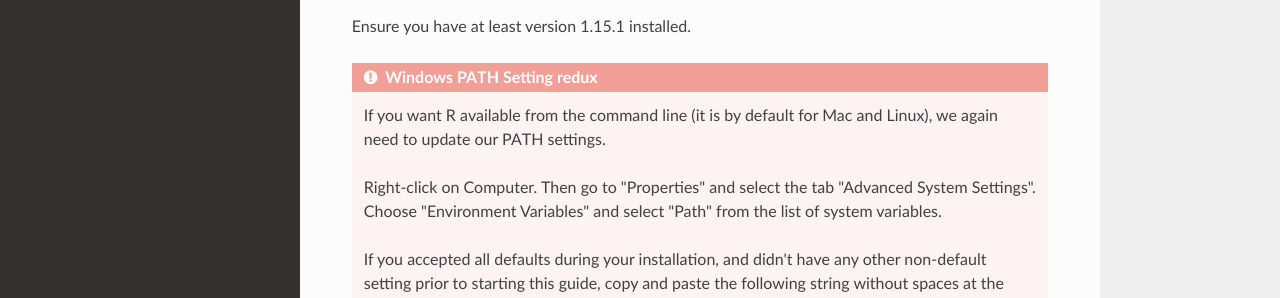
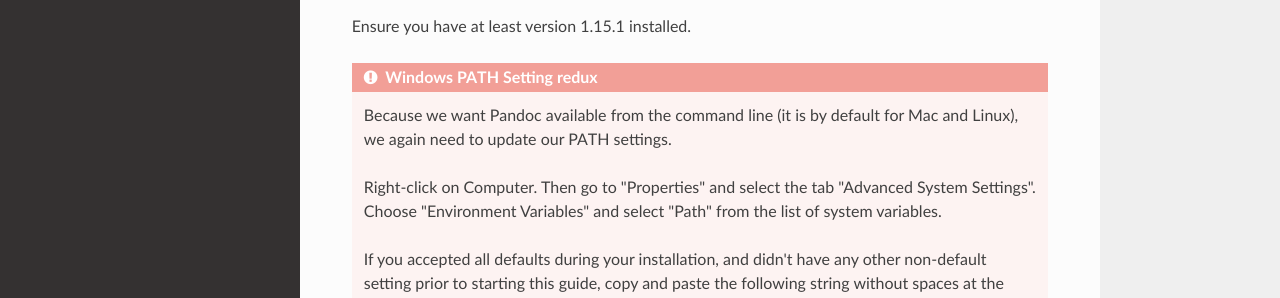
Before and after one commit to pp4rs/DEPRECATED-installation-guide, an MkDocs documentation site: the page built from docs/pandoc.md, in a window 1280 px wide and 1280 px high. Shown: the part 681-979 px from the top of the window. Built offline with MkDocs 1.6.1, drawn with Linux system fonts in a browser that asks for light colours; nearby versions of some CDN libraries; old or Windows-style settings are respelled for this version of MkDocs.

Commit message:
fix typo in pandoc windows path setting

```diff
--- a/docs/pandoc.md
+++ b/docs/pandoc.md
@@ -22,7 +22,7 @@ pandoc 1.17.2
 Ensure you have at least version 1.15.1 installed.
 
 !!! danger " Windows PATH Setting redux"
-    If you want R available from the command line (it is by default for Mac and Linux), we again need to update our PATH settings.
+    Because we want Pandoc available from the command line (it is by default for Mac and Linux), we again need to update our PATH settings.
 
     Right-click on Computer. Then go to "Properties" and select the tab "Advanced System Settings". Choose "Environment Variables" and select "Path" from the list of system variables.
 
```
